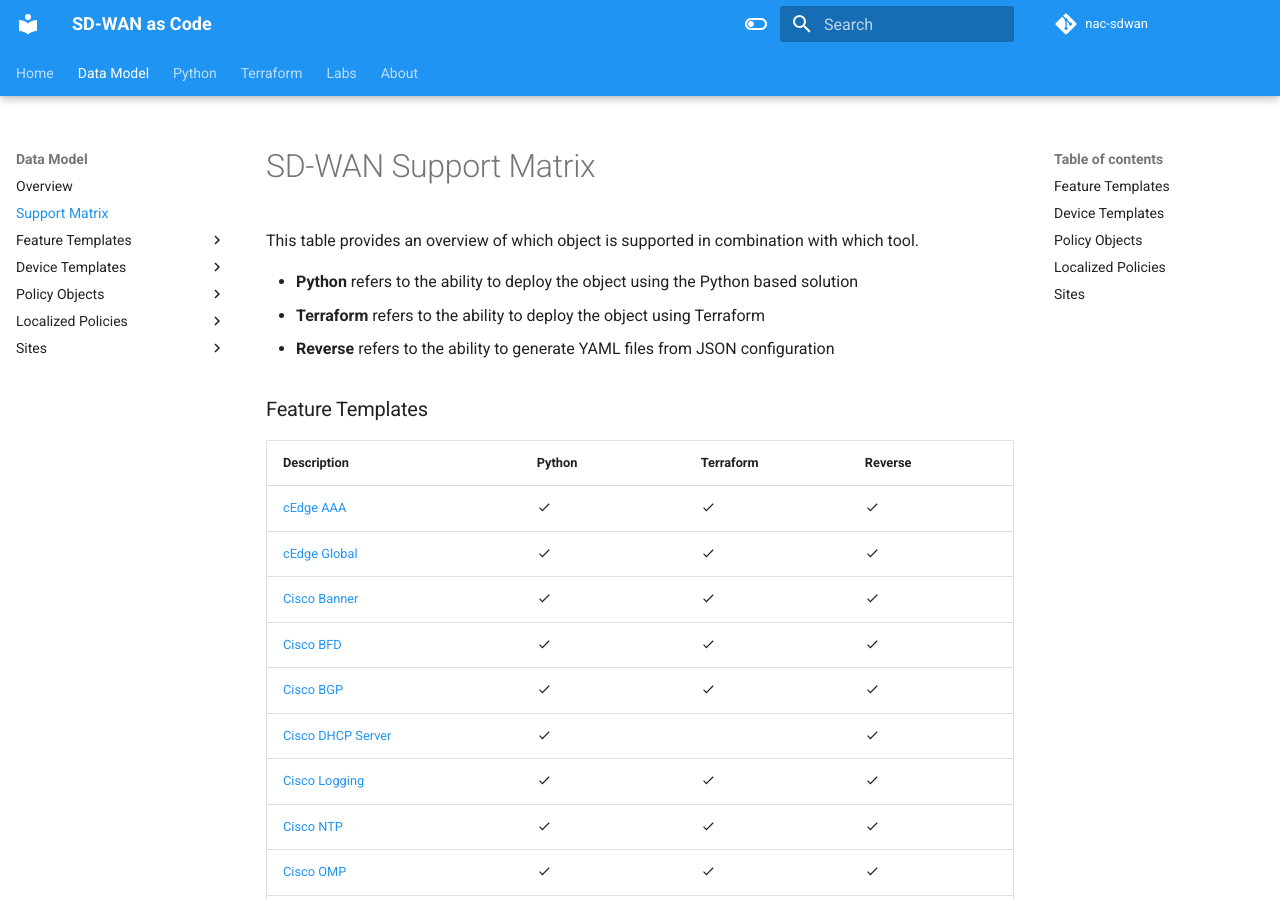
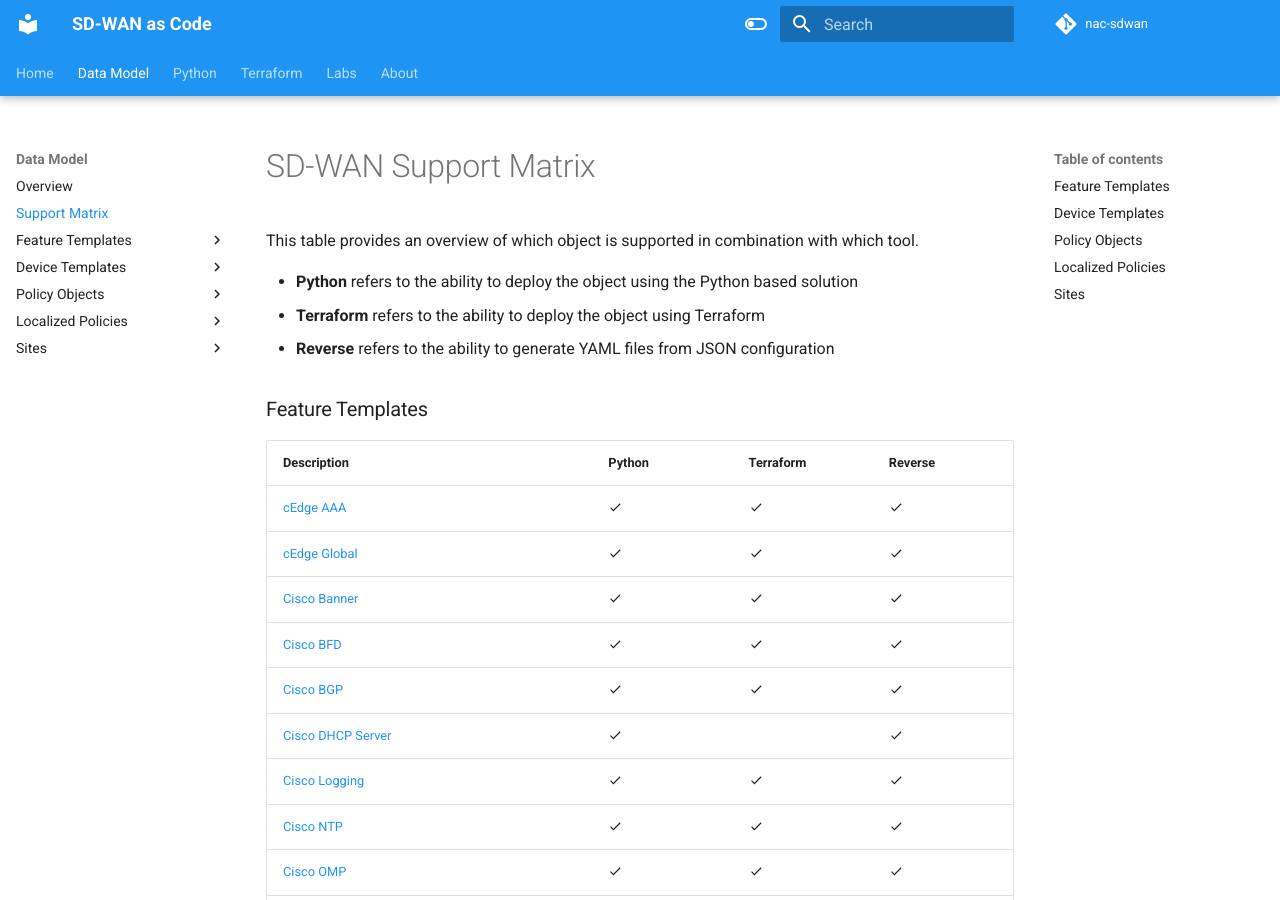
Before and after one commit to cisco-docs/ltrxar-3100-sdwan, an MkDocs documentation site: the page built from docs/data_model/sdwan_support_matrix.md, in a window 1280 px wide and 900 px high. Built offline with MkDocs 1.6.1 and Material for MkDocs 9.7.7, drawn with Linux system fonts in a browser that asks for light colours.

Commit message:
Fix support matrix table column width

```diff
--- a/docs/data_model/sdwan_support_matrix.md
+++ b/docs/data_model/sdwan_support_matrix.md
@@ -8,7 +8,7 @@ This table provides an overview of which object is supported in combination with
 
 ### Feature Templates
 
-Description | Python | Terraform | Reverse
+<span style="display: inline-block; width:200px">Description</span> | Python | Terraform | Reverse
 ---|---|---|---
 [cEdge AAA](./sdwan/feature_templates/cedge_aaa.md) | :material-check: | :material-check: | :material-check:
 [cEdge Global](./sdwan/feature_templates/cedge_global.md) | :material-check: | :material-check: | :material-check:
@@ -29,13 +29,13 @@ Description | Python | Terraform | Reverse
 
 ### Device Templates
 
-Description | Python | Terraform | Reverse
+<span style="display: inline-block; width:200px">Description</span> | Python | Terraform | Reverse
 ---|---|---|---
 [Device Template](./sdwan/device_templates/device_template.md) | :material-check: | :material-check: | :material-check:
 
 ### Policy Objects
 
-Description | Python | Terraform | Reverse
+<span style="display: inline-block; width:200px">Description</span> | Python | Terraform | Reverse
 ---|---|---|---
 [AS Path List](./sdwan/policy_objects/aspath.md) | :material-check: | :material-check: | :material-check:
 [Class](./sdwan/policy_objects/class.md) | :material-check: | :material-check: | :material-check:
@@ -48,7 +48,7 @@ Description | Python | Terraform | Reverse
 
 ### Localized Policies
 
-Description | Python | Terraform | Reverse
+<span style="display: inline-block; width:200px">Description</span> | Python | Terraform | Reverse
 ---|---|---|---
 [ACL Definition](./sdwan/localized_policies/acl_definition.md) | :material-check: | | :material-check:
 [Device Access Policy Definition](./sdwan/localized_policies/device_access_policy_definition.md) | :material-check: | | :material-check:
@@ -59,6 +59,6 @@ Description | Python | Terraform | Reverse
 
 ### Sites
 
-Description | Python | Terraform | Reverse
+<span style="display: inline-block; width:200px">Description</span> | Python | Terraform | Reverse
 ---|---|---|---
 [Site](./sdwan/sites/site.md) | :material-check: | :material-check: | :material-check:
```
